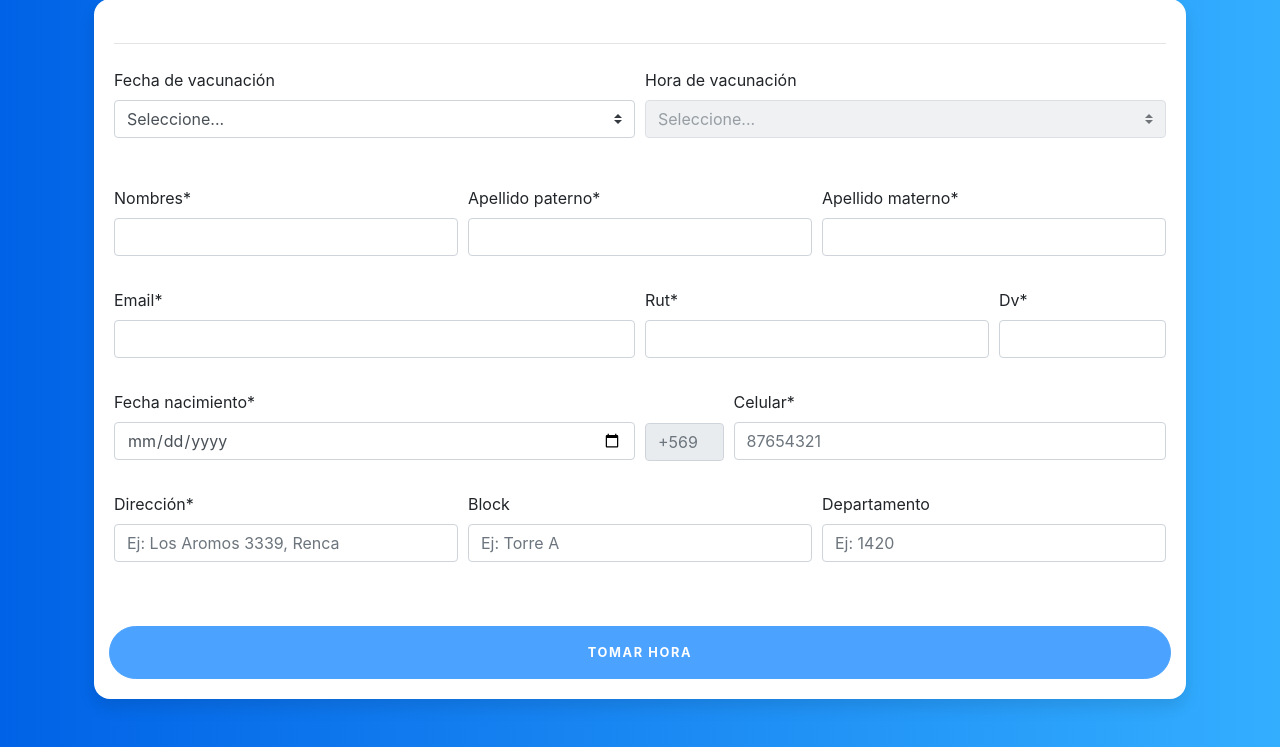
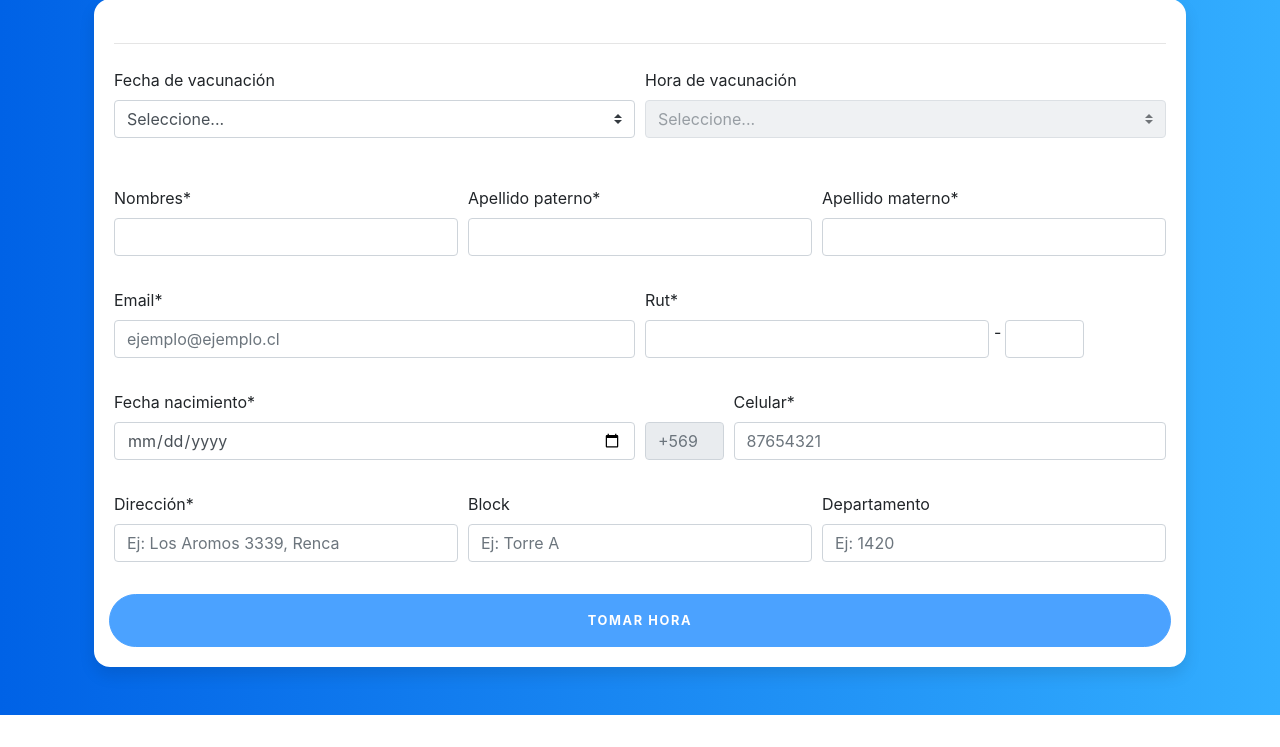
Before and after one commit to ricardo-fzh/vacunacion, a Django app: template app/templates/app/reserva.html in a window 1280 px wide. Shown: the part 97-844 px from the top of the page. After the commit the page ends 812 px from the top, so only its background shows below. Run offline with Django 3.2, Linux system fonts and the light colour scheme; the template is opened without the code that fills it: values that come from a table or form of the project are taken from there, others are empty; some libraries are stand-ins or nearby versions.

Commit message:
Se añade mejoras al rut

```diff
--- a/agendamiento/settings.py
+++ b/agendamiento/settings.py
@@ -28,9 +28,9 @@ BASE_DIR = Path(__file__).resolve().parent.parent
 SECRET_KEY = os.getenv('SECRET_KEY')
 
 # SECURITY WARNING: don't run with debug turned on in production!
-DEBUG = True
+DEBUG = False
 
-ALLOWED_HOSTS = []
+ALLOWED_HOSTS = ['35.247.255.206','127.0.0.1', 'localhost']
 
 #ALLOW MESSAGES
 
--- a/app/forms.py
+++ b/app/forms.py
@@ -16,17 +16,24 @@ class HorasForm(forms.ModelForm):
 
 
 class PersonaForm(forms.ModelForm):
+
+    def __init__(self, *args, **kwargs):
+        super(PersonaForm, self).__init__(*args, **kwargs)
+        self.fields['dv'].label = False
+
     class  Meta:
         model =  Persona
         fields = '__all__'
         exclude = ['vacuna_disponible', 'centros','horas', 'horas_seg_v', 'fecha_seg_vacunacion']
         widgets = {
+        'email' : forms.TextInput(attrs={'placeholder': 'ejemplo@ejemplo.cl'}),
         'fecha_nac': forms.TextInput(attrs={'type': 'date'}),
         'celular': forms.TextInput(attrs={'placeholder': '87654321', 'type': 'tel', 'size':8}),
         'direccion' :forms.TextInput(attrs={'placeholder': 'Ej: Los Aromos 3339, Renca'}),
         'departamento' :forms.TextInput(attrs={'placeholder': 'Ej: 1420'}),
         'block' :forms.TextInput(attrs={'placeholder': 'Ej: Torre A'})
         }
+
 
     #Validaciones se debe validar el rut si existe y es correcto
 
--- a/app/static/css/index.css
+++ b/app/static/css/index.css
@@ -76,7 +76,7 @@ h6{
 
 .salto{
     display: inline-block;
-    margin-bottom: 26.5px;
+    margin-bottom: 26px;
 }
 
 .cell{
--- a/app/static/css/reserva.css
+++ b/app/static/css/reserva.css
@@ -13,3 +13,15 @@ body{
 .card-info{
     width: 600px !important;
 }
+
+.guion {
+    width: 2px;
+}
+
+.groupb{
+    padding:  0 !important;
+    height: 0px !important;
+    width: 0px !important;
+    margin: 0 !important;
+    margin-right: 6px !important;
+}
--- a/app/templates/app/reserva.html
+++ b/app/templates/app/reserva.html
@@ -46,25 +46,30 @@
 										{% endfor %}
 									</select>
 								</div>
-								<div class="form-group col-md-4">
+								<div class="form-group col-sm-12 col-md-4">
 								 {{form.nombre|as_crispy_field}}
 								</div>
-								<div class="form-group col-md-4">
+								<div class="form-group col-sm-12 col-md-4">
 									{{form.apellido_paterno|as_crispy_field}}
 								</div>
-								<div class="form-group col-md-4">
+								<div class="form-group  col-sm-12 col-md-4">
 									{{form.apellido_materno|as_crispy_field}}
 								</div>
-								<div class="form-group col-md-6">
+								<div class="form-group col-sm-12 col-md-6">
 									{{form.email|as_crispy_field}}
 								</div>
-								<div class="form-group col-md-4">
+								<div class="form-group col-8 col-sm-8  col-md-4">
 									{{form.rut|as_crispy_field}}
 								</div>
-								<div class="form-group col-md-2">
+								<div class="form-group groupb">
+									<div class="salto"></div>
+      								<span class="guion">-</span>
+								</div>
+								<div class="form-group col-2 col-sm-2 col-md-1">
+									<div class="salto"></div>
 									{{form.dv|as_crispy_field}}
 								</div>
-								<div class="form-group col-md-6	">
+								<div class="form-group col-sm-12 col-md-6	">
 									{{form.fecha_nac|as_crispy_field}}
 								</div>
 								<div class="form-group col-4 col-md-1 text-center">
@@ -74,13 +79,13 @@
 								<div class="form-group col-8 col-md-5">
 									{{form.celular|as_crispy_field}}
 								</div>
-								<div class="form-group col-md-4 mb-5">
+								<div class="form-group col-md-4 ">
 									{{form.direccion|as_crispy_field}}
 								</div>
-								<div class="form-group col-md-4 mb-5">
+								<div class="form-group col-md-4 ">
 									{{form.block|as_crispy_field}}
 								</div>
-								<div class="form-group col-md-4 mb-5">
+								<div class="form-group col-md-4">
 									{{form.departamento|as_crispy_field}}
 								</div>
 								<button type="submit" class="btn btn-block btn-primary text-uppercase">Tomar hora </button>
```
Also changed, not shown: app/static/css/styles.css.
